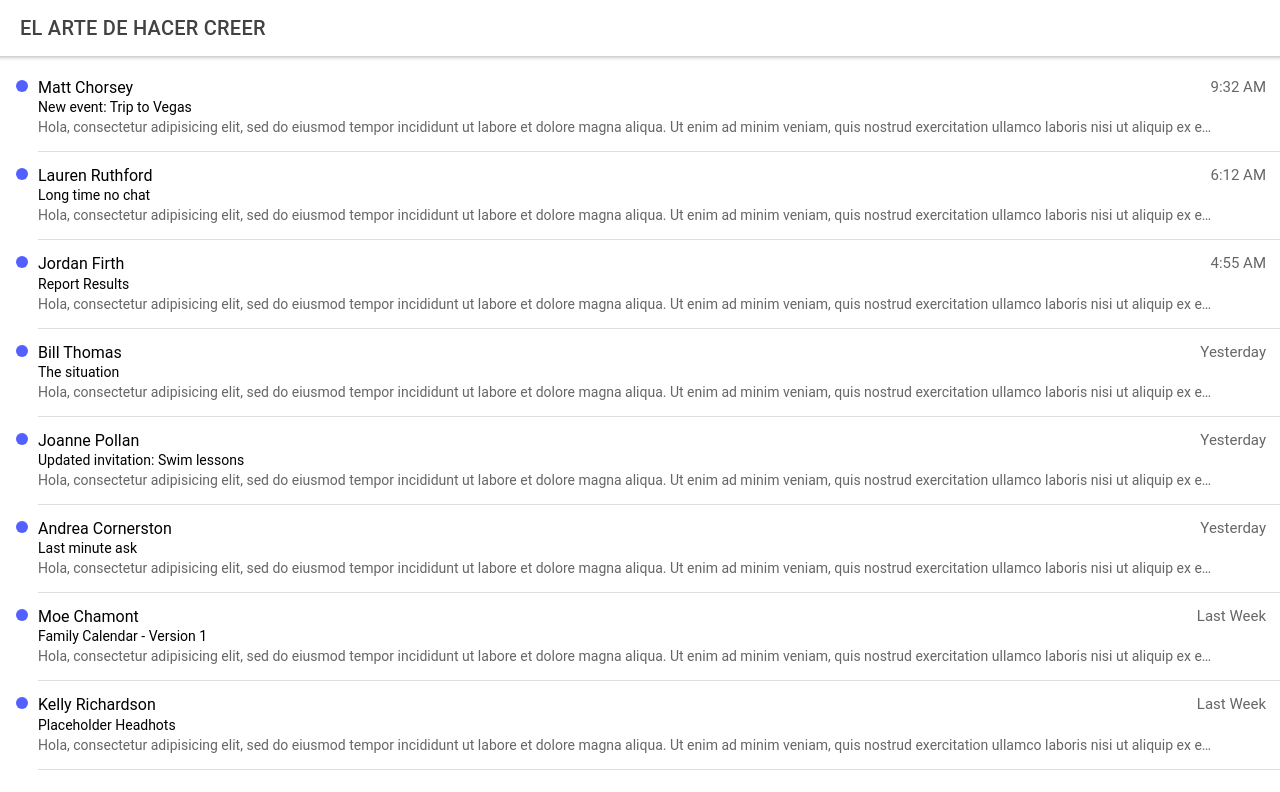
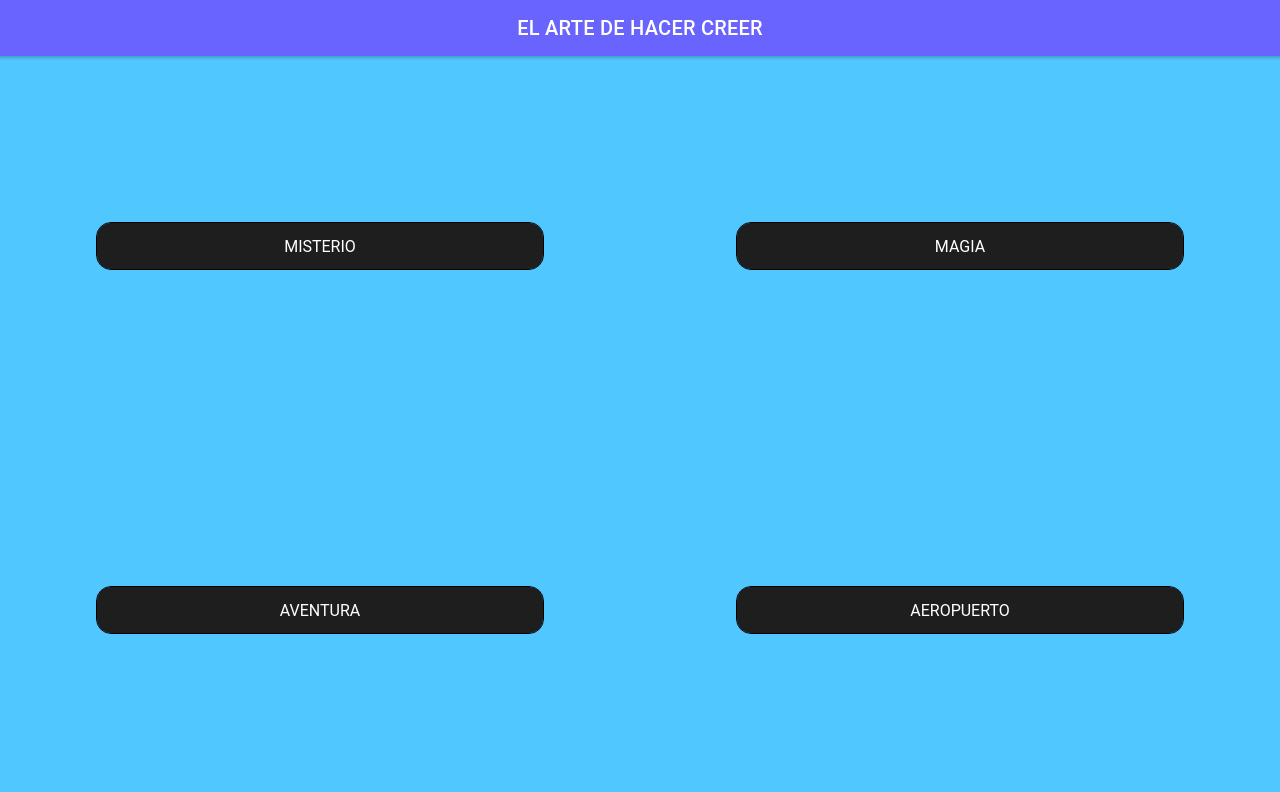
Before and after one commit to sebsouza/el-arte-de-hacer-creer, a React (Create React App) app: page /home in a window 1280 px wide. Shown: the top 792 px of the page. Built offline with nearby package versions, Linux system fonts and the light colour scheme.

Commit message:
primer commit Home

```diff
--- a/src/components/StageListItem.css
+++ b/src/components/StageListItem.css
@@ -1,6 +1,13 @@
 ion-item {
   --padding-start: 0;
   --inner-padding-end: 0;
+  width: 35%;
+  display: inline-block;
+  border: 1px solid #000;
+  border-radius: 15px;
+  text-align: center;
+  margin: 5rem 0;
+  max-height: 3rem;
 }
 
 ion-label {
@@ -18,12 +25,6 @@ ion-item p {
   overflow: hidden;
   white-space: nowrap;
   width: 95%;
-}
-
-ion-item .date {
-  float: right;
-  align-items: center;
-  display: flex;
 }
 
 ion-item ion-icon {
--- a/src/components/StageListItem.tsx
+++ b/src/components/StageListItem.tsx
@@ -1,4 +1,4 @@
-import { IonItem, IonLabel, IonNote } from "@ionic/react";
+import { IonItem, IonLabel } from "@ionic/react";
 import { Stage } from "../data/stages";
 import "./StageListItem.css";
 
@@ -9,24 +9,8 @@ interface StageListItemProps {
 const StageListItem: React.FC<StageListItemProps> = ({ stage }) => {
   return (
     <IonItem routerLink={`/stage/${stage.id}`} detail={false}>
-      <div slot="start" className="dot dot-unread"></div>
       <IonLabel className="ion-text-wrap">
-        <h2>
-          {stage.fromName}
-          <span className="date">
-            <IonNote>{stage.date}</IonNote>
-          </span>
-        </h2>
-        <h3>{stage.subject}</h3>
-        <p>
-          Hola, consectetur adipisicing elit, sed do eiusmod tempor incididunt
-          ut labore et dolore magna aliqua. Ut enim ad minim veniam, quis
-          nostrud exercitation ullamco laboris nisi ut aliquip ex ea commodo
-          consequat. Duis aute irure dolor in reprehenderit in voluptate velit
-          esse cillum dolore eu fugiat nulla pariatur. Excepteur sint occaecat
-          cupidatat non proident, sunt in culpa qui officia deserunt mollit anim
-          id est laborum.
-        </p>
+        <h2>{stage.fromName}</h2>
       </IonLabel>
     </IonItem>
   );
--- a/src/data/stages.ts
+++ b/src/data/stages.ts
@@ -1,58 +1,29 @@
 export interface Stage {
   fromName: string;
   subject: string;
-  date: string;
   id: number;
 }
 
 const Stages: Stage[] = [
   {
-    fromName: "Matt Chorsey",
+    fromName: "MISTERIO",
     subject: "New event: Trip to Vegas",
-    date: "9:32 AM",
     id: 0,
   },
   {
-    fromName: "Lauren Ruthford",
+    fromName: "MAGIA",
     subject: "Long time no chat",
-    date: "6:12 AM",
     id: 1,
   },
   {
-    fromName: "Jordan Firth",
+    fromName: "AVENTURA",
     subject: "Report Results",
-    date: "4:55 AM",
     id: 2,
   },
   {
-    fromName: "Bill Thomas",
+    fromName: "AEROPUERTO",
     subject: "The situation",
-    date: "Yesterday",
     id: 3,
-  },
-  {
-    fromName: "Joanne Pollan",
-    subject: "Updated invitation: Swim lessons",
-    date: "Yesterday",
-    id: 4,
-  },
-  {
-    fromName: "Andrea Cornerston",
-    subject: "Last minute ask",
-    date: "Yesterday",
-    id: 5,
-  },
-  {
-    fromName: "Moe Chamont",
-    subject: "Family Calendar - Version 1",
-    date: "Last Week",
-    id: 6,
-  },
-  {
-    fromName: "Kelly Richardson",
-    subject: "Placeholder Headhots",
-    date: "Last Week",
-    id: 7,
   },
 ];
 
--- a/src/pages/Home.css
+++ b/src/pages/Home.css
@@ -0,0 +1,13 @@
+.items {
+  width: 100%;
+  display: flex;
+  justify-content: space-around;
+  flex-wrap: wrap;
+  height: 100%;
+  align-items: center;
+  background: var(--ion-color-secondary);
+}
+
+.hydrated {
+  text-align: center;
+}
--- a/src/pages/Home.tsx
+++ b/src/pages/Home.tsx
@@ -31,7 +31,7 @@ const Home: React.FC = () => {
   return (
     <IonPage id="home-page">
       <IonHeader>
-        <IonToolbar>
+        <IonToolbar color="primary">
           <IonTitle>EL ARTE DE HACER CREER</IonTitle>
         </IonToolbar>
       </IonHeader>
@@ -46,7 +46,7 @@ const Home: React.FC = () => {
           </IonToolbar>
         </IonHeader>
 
-        <IonList>
+        <IonList className="items">
           {Stages.map((m) => (
             <StageListItem key={m.id} stage={m} />
           ))}
--- a/src/pages/ViewStage.css
+++ b/src/pages/ViewStage.css
@@ -10,12 +10,6 @@
 
 #view-stage-page ion-item h2 {
   font-weight: 600;
-}
-
-#view-stage-page ion-item .date {
-  float: right;
-  align-items: center;
-  display: flex;
 }
 
 #view-stage-page ion-item ion-icon {
--- a/src/pages/ViewStage.tsx
+++ b/src/pages/ViewStage.tsx
@@ -40,14 +40,9 @@ function ViewStage() {
         {stage ? (
           <>
             <IonItem>
-              <IonIcon icon={personCircle} color="primary"></IonIcon>
+              <IonIcon color="primary"></IonIcon>
               <IonLabel className="ion-text-wrap">
-                <h2>
-                  {stage.fromName}
-                  <span className="date">
-                    <IonNote>{stage.date}</IonNote>
-                  </span>
-                </h2>
+                <h2>{stage.fromName}</h2>
                 <h3>
                   To: <IonNote>Me</IonNote>
                 </h3>
--- a/src/theme/variables.css
+++ b/src/theme/variables.css
@@ -2,48 +2,43 @@
 http://ionicframework.com/docs/theming/ */
 
 /** Ionic CSS Variables **/
+
 :root {
-  /** primary **/
-  --ion-color-primary: #5260ff;
-  --ion-color-primary-rgb: 82, 96, 255;
-  --ion-color-primary-contrast: #ffffff;
-  --ion-color-primary-contrast-rgb: 255, 255, 255;
-  --ion-color-primary-shade: #4854e0;
-  --ion-color-primary-tint: #6370ff;
+  --ion-color-primary: #a4c2f4;
+  --ion-color-primary-rgb: 164, 194, 244;
+  --ion-color-primary-contrast: #000000;
+  --ion-color-primary-contrast-rgb: 0, 0, 0;
+  --ion-color-primary-shade: #90abd7;
+  --ion-color-primary-tint: #adc8f5;
 
-  /** secondary **/
-  --ion-color-secondary: #3dc2ff;
-  --ion-color-secondary-rgb: 61, 194, 255;
+  --ion-color-secondary: #4285f4;
+  --ion-color-secondary-rgb: 66, 133, 244;
   --ion-color-secondary-contrast: #ffffff;
   --ion-color-secondary-contrast-rgb: 255, 255, 255;
-  --ion-color-secondary-shade: #36abe0;
-  --ion-color-secondary-tint: #50c8ff;
+  --ion-color-secondary-shade: #3a75d7;
+  --ion-color-secondary-tint: #5591f5;
 
-  /** tertiary **/
-  --ion-color-tertiary: #5260ff;
-  --ion-color-tertiary-rgb: 82, 96, 255;
+  --ion-color-tertiary: #20124d;
+  --ion-color-tertiary-rgb: 32, 18, 77;
   --ion-color-tertiary-contrast: #ffffff;
   --ion-color-tertiary-contrast-rgb: 255, 255, 255;
-  --ion-color-tertiary-shade: #4854e0;
-  --ion-color-tertiary-tint: #6370ff;
+  --ion-color-tertiary-shade: #1c1044;
+  --ion-color-tertiary-tint: #362a5f;
 
-  /** success **/
-  --ion-color-success: #2dd36f;
-  --ion-color-success-rgb: 45, 211, 111;
+  --ion-color-success: #4c1130;
+  --ion-color-success-rgb: 76, 17, 48;
   --ion-color-success-contrast: #ffffff;
   --ion-color-success-contrast-rgb: 255, 255, 255;
-  --ion-color-success-shade: #28ba62;
-  --ion-color-success-tint: #42d77d;
+  --ion-color-success-shade: #430f2a;
+  --ion-color-success-tint: #5e2945;
 
-  /** warning **/
-  --ion-color-warning: #ffc409;
-  --ion-color-warning-rgb: 255, 196, 9;
-  --ion-color-warning-contrast: #000000;
-  --ion-color-warning-contrast-rgb: 0, 0, 0;
-  --ion-color-warning-shade: #e0ac08;
-  --ion-color-warning-tint: #ffca22;
+  --ion-color-warning: #38761d;
+  --ion-color-warning-rgb: 56, 118, 29;
+  --ion-color-warning-contrast: #ffffff;
+  --ion-color-warning-contrast-rgb: 255, 255, 255;
+  --ion-color-warning-shade: #31681a;
+  --ion-color-warning-tint: #4c8434;
 
-  /** danger **/
   --ion-color-danger: #eb445a;
   --ion-color-danger-rgb: 235, 68, 90;
   --ion-color-danger-contrast: #ffffff;
@@ -51,7 +46,6 @@ http://ionicframework.com/docs/theming/ */
   --ion-color-danger-shade: #cf3c4f;
   --ion-color-danger-tint: #ed576b;
 
-  /** dark **/
   --ion-color-dark: #222428;
   --ion-color-dark-rgb: 34, 36, 40;
   --ion-color-dark-contrast: #ffffff;
@@ -59,15 +53,13 @@ http://ionicframework.com/docs/theming/ */
   --ion-color-dark-shade: #1e2023;
   --ion-color-dark-tint: #383a3e;
 
-  /** medium **/
-  --ion-color-medium: #92949c;
-  --ion-color-medium-rgb: 146, 148, 156;
+  --ion-color-medium: #595959;
+  --ion-color-medium-rgb: 89, 89, 89;
   --ion-color-medium-contrast: #ffffff;
   --ion-color-medium-contrast-rgb: 255, 255, 255;
-  --ion-color-medium-shade: #808289;
-  --ion-color-medium-tint: #9d9fa6;
+  --ion-color-medium-shade: #4e4e4e;
+  --ion-color-medium-tint: #6a6a6a;
 
-  /** light **/
   --ion-color-light: #f4f5f8;
   --ion-color-light-rgb: 244, 245, 248;
   --ion-color-light-contrast: #000000;
@@ -76,7 +68,7 @@ http://ionicframework.com/docs/theming/ */
   --ion-color-light-tint: #f5f6f9;
 }
 
-@media (prefers-color-scheme: dark) {
+@media (prefers-color-scheme: light) {
   /*
    * Dark Colors
    * -------------------------------------------
@@ -91,58 +83,58 @@ http://ionicframework.com/docs/theming/ */
     --ion-color-primary-tint: #7974ff;
 
     --ion-color-secondary: #50c8ff;
-    --ion-color-secondary-rgb: 80,200,255;
+    --ion-color-secondary-rgb: 80, 200, 255;
     --ion-color-secondary-contrast: #ffffff;
-    --ion-color-secondary-contrast-rgb: 255,255,255;
+    --ion-color-secondary-contrast-rgb: 255, 255, 255;
     --ion-color-secondary-shade: #46b0e0;
     --ion-color-secondary-tint: #62ceff;
 
     --ion-color-tertiary: #6a64ff;
-    --ion-color-tertiary-rgb: 106,100,255;
+    --ion-color-tertiary-rgb: 106, 100, 255;
     --ion-color-tertiary-contrast: #ffffff;
-    --ion-color-tertiary-contrast-rgb: 255,255,255;
+    --ion-color-tertiary-contrast-rgb: 255, 255, 255;
     --ion-color-tertiary-shade: #5d58e0;
     --ion-color-tertiary-tint: #7974ff;
 
     --ion-color-success: #2fdf75;
-    --ion-color-success-rgb: 47,223,117;
+    --ion-color-success-rgb: 47, 223, 117;
     --ion-color-success-contrast: #000000;
-    --ion-color-success-contrast-rgb: 0,0,0;
+    --ion-color-success-contrast-rgb: 0, 0, 0;
     --ion-color-success-shade: #29c467;
     --ion-color-success-tint: #44e283;
 
     --ion-color-warning: #ffd534;
-    --ion-color-warning-rgb: 255,213,52;
+    --ion-color-warning-rgb: 255, 213, 52;
     --ion-color-warning-contrast: #000000;
-    --ion-color-warning-contrast-rgb: 0,0,0;
+    --ion-color-warning-contrast-rgb: 0, 0, 0;
     --ion-color-warning-shade: #e0bb2e;
     --ion-color-warning-tint: #ffd948;
 
     --ion-color-danger: #ff4961;
-    --ion-color-danger-rgb: 255,73,97;
+    --ion-color-danger-rgb: 255, 73, 97;
     --ion-color-danger-contrast: #ffffff;
-    --ion-color-danger-contrast-rgb: 255,255,255;
+    --ion-color-danger-contrast-rgb: 255, 255, 255;
     --ion-color-danger-shade: #e04055;
     --ion-color-danger-tint: #ff5b71;
 
     --ion-color-dark: #f4f5f8;
-    --ion-color-dark-rgb: 244,245,248;
+    --ion-color-dark-rgb: 244, 245, 248;
     --ion-color-dark-contrast: #000000;
-    --ion-color-dark-contrast-rgb: 0,0,0;
+    --ion-color-dark-contrast-rgb: 0, 0, 0;
     --ion-color-dark-shade: #d7d8da;
     --ion-color-dark-tint: #f5f6f9;
 
     --ion-color-medium: #989aa2;
-    --ion-color-medium-rgb: 152,154,162;
+    --ion-color-medium-rgb: 152, 154, 162;
     --ion-color-medium-contrast: #000000;
-    --ion-color-medium-contrast-rgb: 0,0,0;
+    --ion-color-medium-contrast-rgb: 0, 0, 0;
     --ion-color-medium-shade: #86888f;
     --ion-color-medium-tint: #a2a4ab;
 
     --ion-color-light: #222428;
-    --ion-color-light-rgb: 34,36,40;
+    --ion-color-light-rgb: 34, 36, 40;
     --ion-color-light-contrast: #ffffff;
-    --ion-color-light-contrast-rgb: 255,255,255;
+    --ion-color-light-contrast-rgb: 255, 255, 255;
     --ion-color-light-shade: #1e2023;
     --ion-color-light-tint: #383a3e;
   }
@@ -154,10 +146,10 @@ http://ionicframework.com/docs/theming/ */
 
   .ios body {
     --ion-background-color: #000000;
-    --ion-background-color-rgb: 0,0,0;
+    --ion-background-color-rgb: 0, 0, 0;
 
     --ion-text-color: #ffffff;
-    --ion-text-color-rgb: 255,255,255;
+    --ion-text-color-rgb: 255, 255, 255;
 
     --ion-color-step-50: #0d0d0d;
     --ion-color-step-100: #1a1a1a;
@@ -190,7 +182,6 @@ http://ionicframework.com/docs/theming/ */
     --ion-toolbar-border-color: var(--ion-color-step-250);
   }
 
-
   /*
    * Material Design Dark Theme
    * -------------------------------------------
@@ -198,10 +189,10 @@ http://ionicframework.com/docs/theming/ */
 
   .md body {
     --ion-background-color: #121212;
-    --ion-background-color-rgb: 18,18,18;
+    --ion-background-color-rgb: 18, 18, 18;
 
     --ion-text-color: #ffffff;
-    --ion-text-color-rgb: 255,255,255;
+    --ion-text-color-rgb: 255, 255, 255;
 
     --ion-border-color: #222222;
 
```
